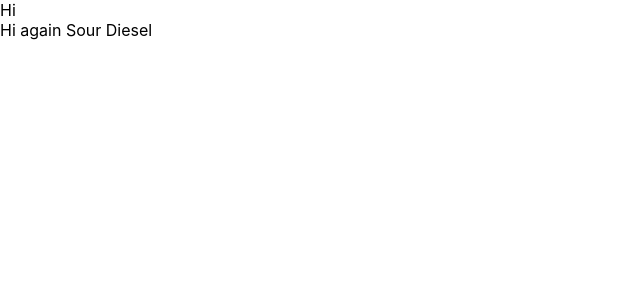
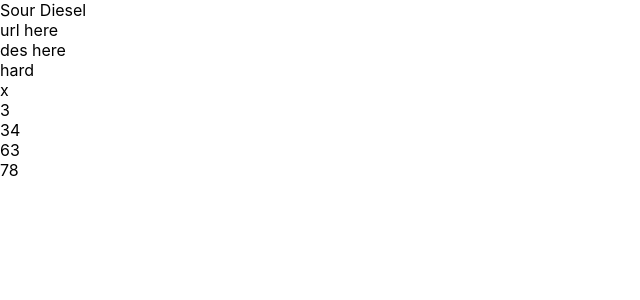
Before and after one commit to ryanmeinzer/colliebuddz, a React (Create React App) app in the folder colliebuddz/: page / in a window 1280 px wide. Shown: the top 300 px of the page, without its empty margins (0-640 px from the left). Built offline with nearby package versions, Linux system fonts and the light colour scheme.

Commit message:
all children props rendering from parent

```diff
--- a/colliebuddz/src/App.js
+++ b/colliebuddz/src/App.js
@@ -6,30 +6,27 @@
 const data = {
     summary: {
       name: 'Sour Diesel',
-      image: '',
-      description: ''
+      image: 'url here',
+      description: 'des here'
     },
     businessStats: {
-      difficulty: '',
-      yield: '',
-      flowering: ''
+      difficulty: 'hard',
+      yield: 'x',
+      flowering: '3'
     },
     consumerStats: {
-      effects: {
-        first: 34,
-        second: 63,
-        third: 78
-      }
+      first: 34,
+      second: 63,
+      third: 78
     }
 }
 
 function App() {
   return (
     <>
-      <div>Hi</div>
       < Summary data={data.summary} />
-      {/* < BusinessStats data={data.businessStats} />
-      < ConsumerStats data={data.consumerStats} /> */}
+      < BusinessStats data={data.businessStats} />
+      < ConsumerStats data={data.consumerStats} />
     </>
   )
 }
--- a/colliebuddz/src/BusinessStats.js
+++ b/colliebuddz/src/BusinessStats.js
@@ -0,0 +1,13 @@
+const BusinessStats = (props) => {
+
+    console.log(props)
+    return (
+        <>
+            <div>{props.data.difficulty}</div>
+            <div>{props.data.yield}</div>
+            <div>{props.data.flowering}</div>
+        </>
+    )
+}
+
+export default BusinessStats
--- a/colliebuddz/src/ConsumerStats.js
+++ b/colliebuddz/src/ConsumerStats.js
@@ -0,0 +1,13 @@
+const ConsumerStats = (props) => {
+
+    console.log(props)
+    return (
+        <>
+            <div>{props.data.first}</div>
+            <div>{props.data.second}</div>
+            <div>{props.data.third}</div>
+        </>
+    )
+}
+
+export default ConsumerStats
--- a/colliebuddz/src/Summary.js
+++ b/colliebuddz/src/Summary.js
@@ -2,7 +2,11 @@
 
     console.log(props)
     return (
-        <div>Hi again {props.data.name}</div>
+        <>
+            <div>{props.data.name}</div>
+            <div>{props.data.image}</div>
+            <div>{props.data.description}</div>
+        </>
     )
 }
 
```
Also changed, not shown: 1 other file (tests, documents, lock files or other folders).
